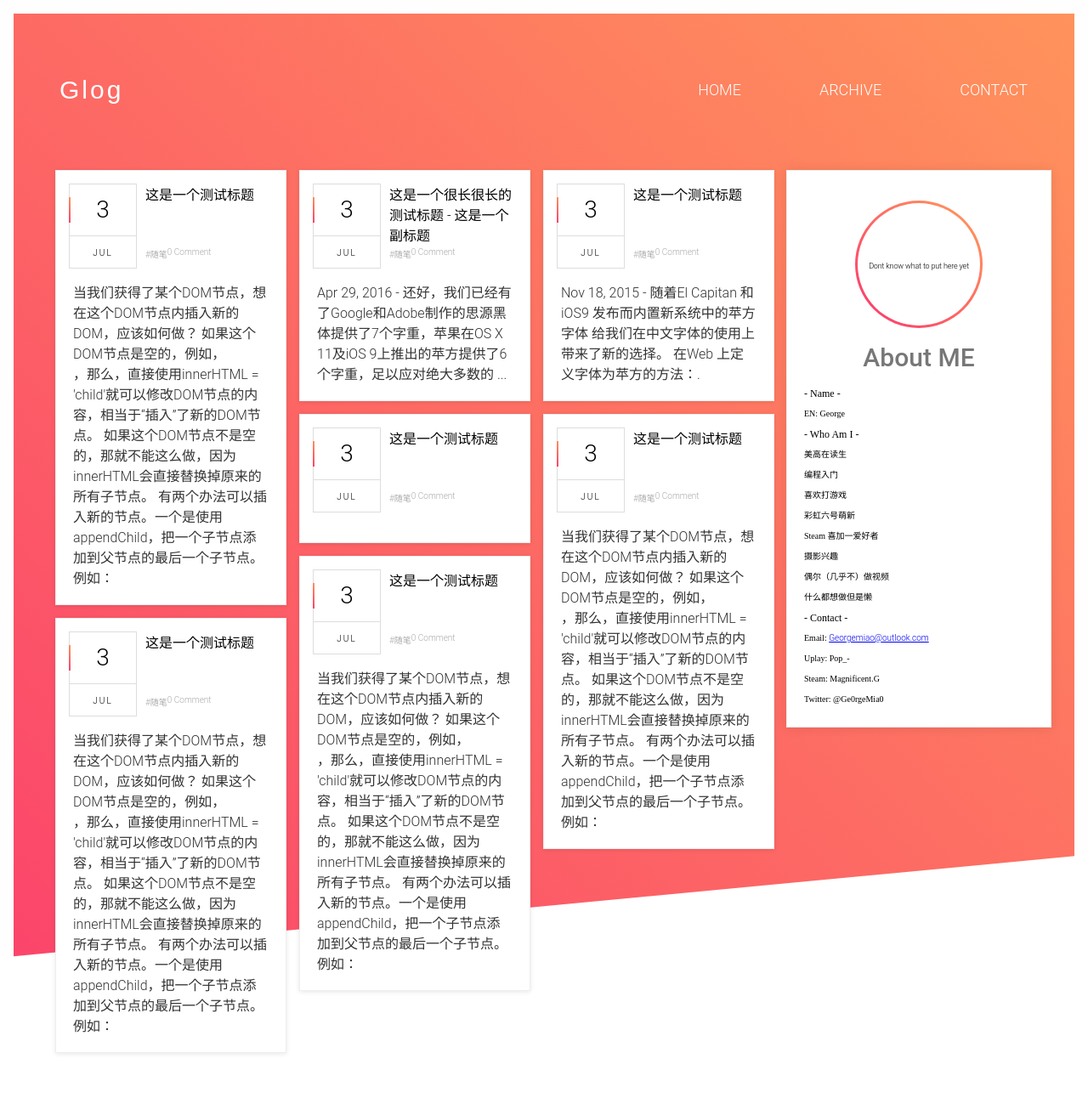
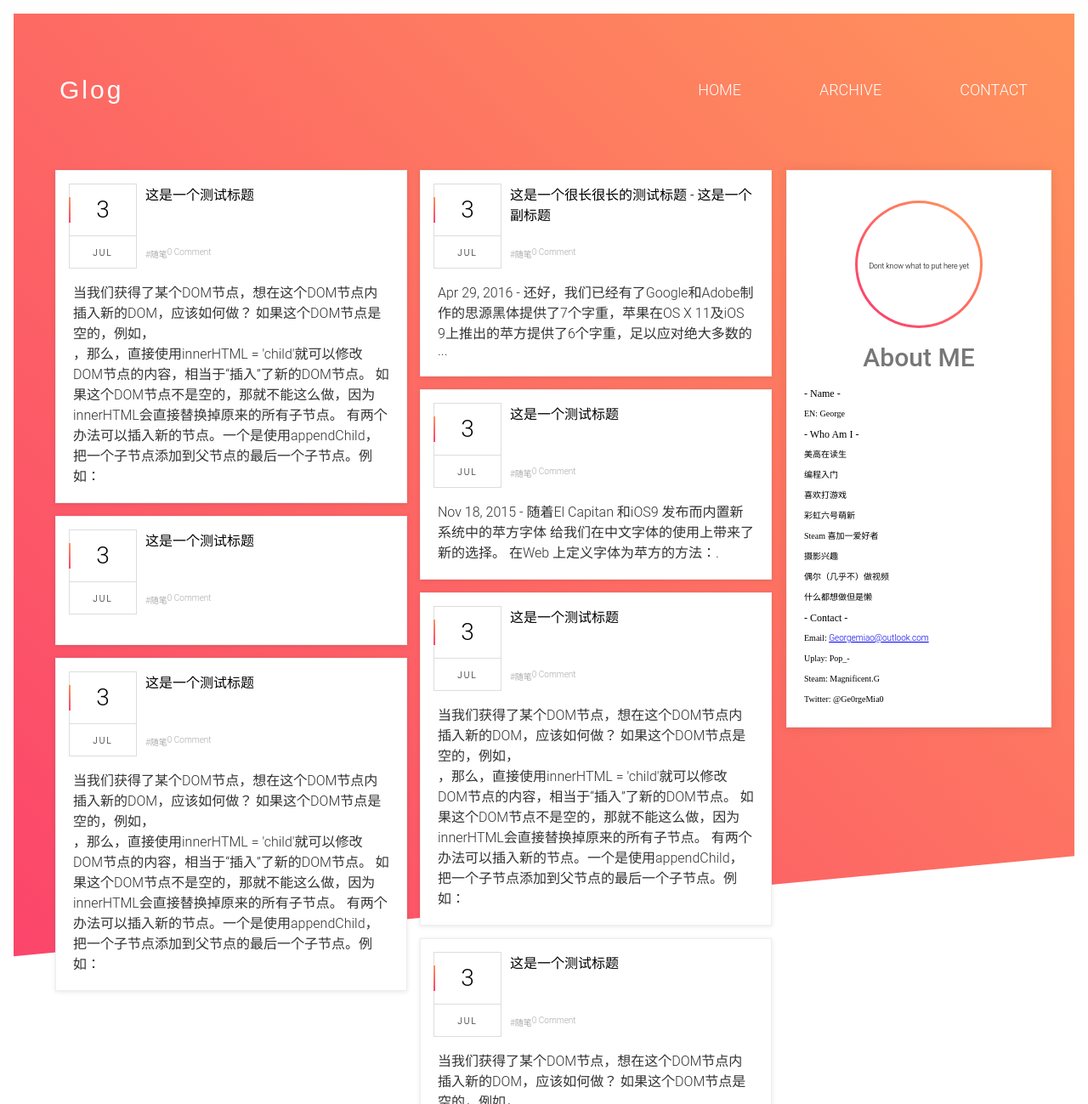
Before and after one commit to George-Miao/My_Blog, a Flask app: page / in a window 1280 px wide. Shown: the whole page at 85% size. Run offline with Flask 2, Linux system fonts and the light colour scheme; some web fonts are replaced.

Commit message:
change block width

```diff
--- a/main/static/css/default.css
+++ b/main/static/css/default.css
@@ -221,7 +221,7 @@
 
 }
 .block {
-    width: 250px;
+    width: 392px;
     min-height: 110px;
     margin-right: 15px;
     margin-bottom: 15px;
```
